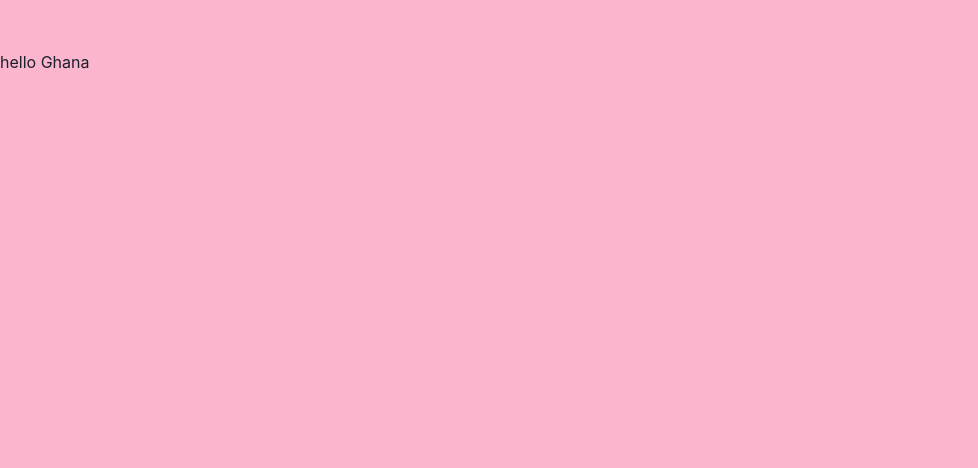
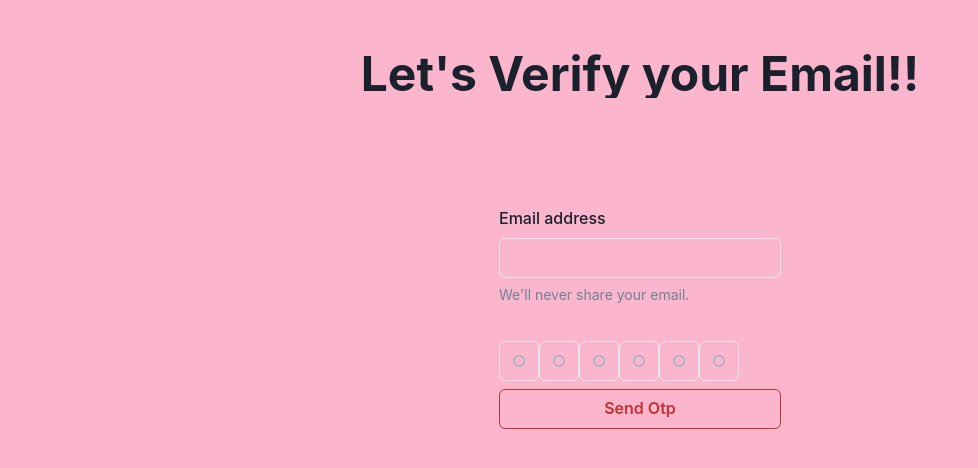
Before and after one commit to Ad450/voting-dapp, a React (Create React App) app in the folder src/: page / in a window 1280 px wide. Shown: the top 468 px of the page, without its empty margins (0-978 px from the left). Built offline with nearby package versions, Linux system fonts and the light colour scheme.

Commit message:
verify voter form setup

```diff
--- a/src/src/App.tsx
+++ b/src/src/App.tsx
@@ -1,27 +1,30 @@
-import * as React from "react"
+import * as React from "react";
 import {
   ChakraProvider,
   Box,
-  Text,
-  Flex,
   theme,
+  Square,
+  Heading,
   VStack,
-
-} from "@chakra-ui/react"
-
-
+} from "@chakra-ui/react";
+import { VerifyVoter } from "./features/voter_verification/components/verify_voter";
 
 export const App = () => (
   <ChakraProvider theme={theme}>
-    <VStack >
-    <Flex>
-     <Box height='container.xl'bg='pink.200' width='container.xl'>
-      <Box paddingTop='50'>
-        <Text>hello Ghana</Text>
+    <Box height="container.xl" bg="pink.200" p="0">
+      <Box paddingTop="50">
+        <VStack>
+          <Heading isTruncated as="h2" size="2xl">
+            {" "}
+            Let's Verify your Email!!{" "}
+          </Heading>
+          <Box paddingTop="100">
+            <Square minWidth="container.sm">
+              <VerifyVoter></VerifyVoter>
+            </Square>
+          </Box>
+        </VStack>
       </Box>
-     </Box>
-      </Flex>
-    </VStack>
-
+    </Box>
   </ChakraProvider>
-)
+);
--- a/src/src/features/voter_verification/components/verify_voter.tsx
+++ b/src/src/features/voter_verification/components/verify_voter.tsx
@@ -1,10 +1,53 @@
+import {
+  FormControl,
+  FormHelperText,
+  FormLabel,
+  Input,
+  PinInput,
+  PinInputField,
+  Stack,
+  HStack,
+  Box,
+  Button,
+} from "@chakra-ui/react";
 
-import React from "react";
+const VerifyVoter = () => {
+  return (
+    <Stack>
+      <FormControl>
+        <FormLabel htmlFor="email">Email address</FormLabel>
+        <Input id="email" type="email" />
+        <FormHelperText>We'll never share your email.</FormHelperText>
+      </FormControl>
+      <CustomPinField></CustomPinField>
+      {
+        // will replace sent Otp with verify otp once the user has received the otp
 
-function VerifyVoter(){
-    return <>
+        <Button colorScheme="red" variant="outline">
+          Send Otp
+        </Button>
+      }
+    </Stack>
+  );
+};
 
-    </>
-}
+const CustomPinField = () => {
+  return (
+    <HStack>
+      <Box paddingTop="30">
+        <PinInput otp onComplete={performVerification}>
+          <PinInputField />
+          <PinInputField />
+          <PinInputField />
+          <PinInputField />
+          <PinInputField />
+          <PinInputField />
+        </PinInput>
+      </Box>
+    </HStack>
+  );
+};
 
-export {VerifyVoter};
+// this will verify pin
+const performVerification = () => {};
+export { VerifyVoter };
```
